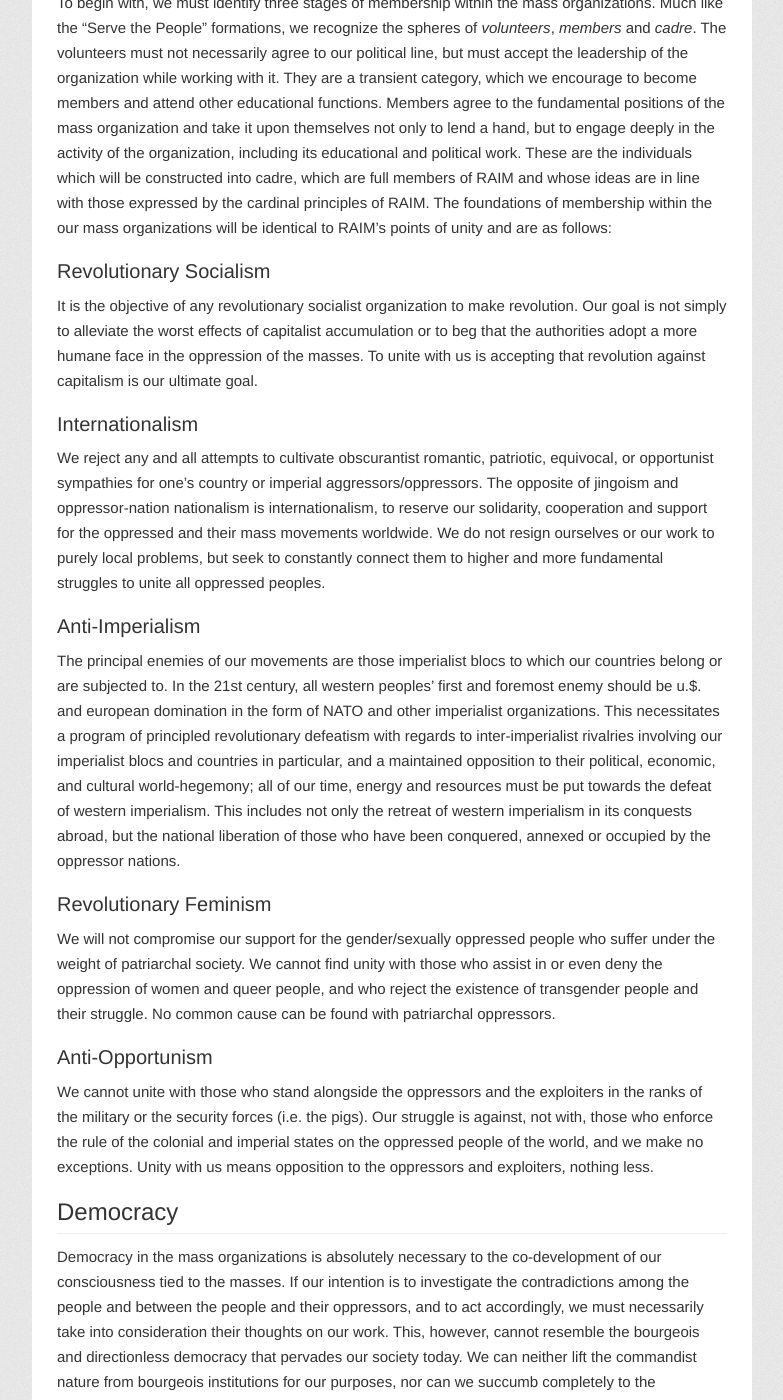
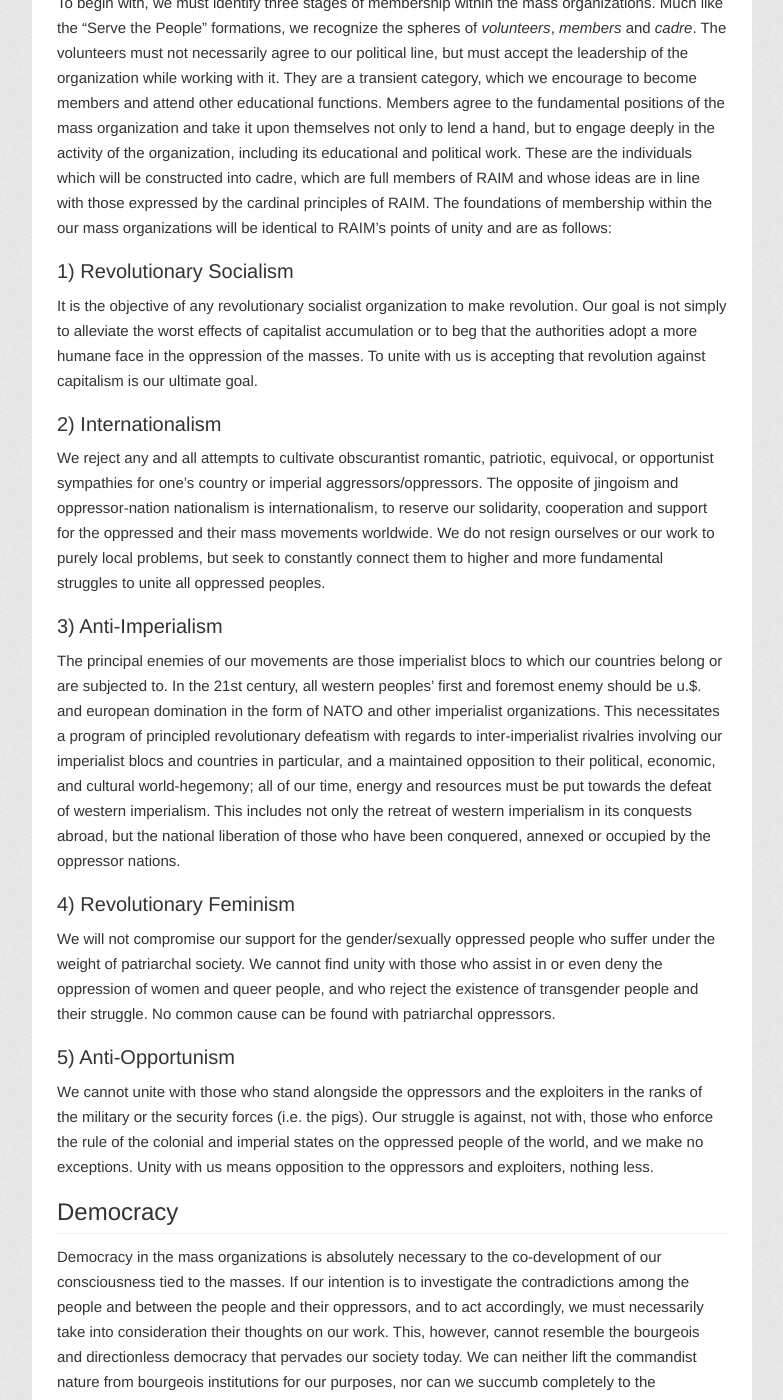
Before and after one commit to thirdworldists/thirdworldists.github.io, a Jekyll site: the page built from _posts/2018-03-27-a-framework-for-mass-organizations.md, in a window 1280 px wide and 1400 px high, scrolled down 2949 px. Shown: the whole window, without its empty margins (248-1031 px from the left). Built offline with Jekyll 4.4.1, drawn with Linux system fonts in a browser that asks for light colours; nearby versions of some CDN libraries.

Commit message:
Update 2018-03-27-a-framework-for-mass-organizations.md

```diff
--- a/_posts/2018-03-27-a-framework-for-mass-organizations.md
+++ b/_posts/2018-03-27-a-framework-for-mass-organizations.md
@@ -40,23 +40,23 @@
 
 To begin with, we must identify three stages of membership within the mass organizations. Much like the “Serve the People” formations, we recognize the spheres of *volunteers*, *members* and *cadre*. The volunteers must not necessarily agree to our political line, but must accept the leadership of the organization while working with it. They are a transient category, which we encourage to become members and attend other educational functions. Members agree to the fundamental positions of the mass organization and take it upon themselves not only to lend a hand, but to engage deeply in the activity of the organization, including its educational and political work. These are the individuals which will be constructed into cadre, which are full members of RAIM and whose ideas are in line with those expressed by the cardinal principles of RAIM. The foundations of membership within the our mass organizations will be identical to RAIM’s points of unity and are as follows:
 
-### Revolutionary Socialism
+### 1) Revolutionary Socialism
 
 It is the objective of any revolutionary socialist organization to make revolution. Our goal is not simply to alleviate the worst effects of capitalist accumulation or to beg that the authorities adopt a more humane face in the oppression of the masses. To unite with us is accepting that revolution against capitalism is our ultimate goal.
 
-### Internationalism
+### 2) Internationalism
 
 We reject any and all attempts to cultivate obscurantist romantic, patriotic, equivocal, or opportunist sympathies for one's country or imperial aggressors/oppressors. The opposite of jingoism and oppressor-nation nationalism is internationalism, to reserve our solidarity, cooperation and support for the oppressed and their mass movements worldwide. We do not resign ourselves or our work to purely local problems, but seek to constantly connect them to higher and more fundamental struggles to unite all oppressed peoples.
 
-### Anti-Imperialism
+### 3) Anti-Imperialism
 
 The principal enemies of our movements are those imperialist blocs to which our countries belong or are subjected to. In the 21st century, all western peoples’ first and foremost enemy should be u.$. and european domination in the form of NATO and other imperialist organizations. This necessitates a program of principled revolutionary defeatism with regards to inter-imperialist rivalries involving our imperialist blocs and countries in particular, and a maintained opposition to their political, economic, and cultural world-hegemony; all of our time, energy and resources must be put towards the defeat of western imperialism. This includes not only the retreat of western imperialism in its conquests abroad, but the national liberation of those who have been conquered, annexed or occupied by the oppressor nations.
 
-### Revolutionary Feminism
+### 4) Revolutionary Feminism
 
 We will not compromise our support for the gender/sexually oppressed people who suffer under the weight of patriarchal society. We cannot find unity with those who assist in or even deny the oppression of women and queer people, and who reject the existence of transgender people and their struggle. No common cause can be found with patriarchal oppressors.
 
-### Anti-Opportunism
+### 5) Anti-Opportunism
 
 We cannot unite with those who stand alongside the oppressors and the exploiters in the ranks of the military or the security forces (i.e. the pigs). Our struggle is against, not with, those who enforce the rule of the colonial and imperial states on the oppressed people of the world, and we make no exceptions. Unity with us means opposition to the oppressors and exploiters, nothing less.
 
```
